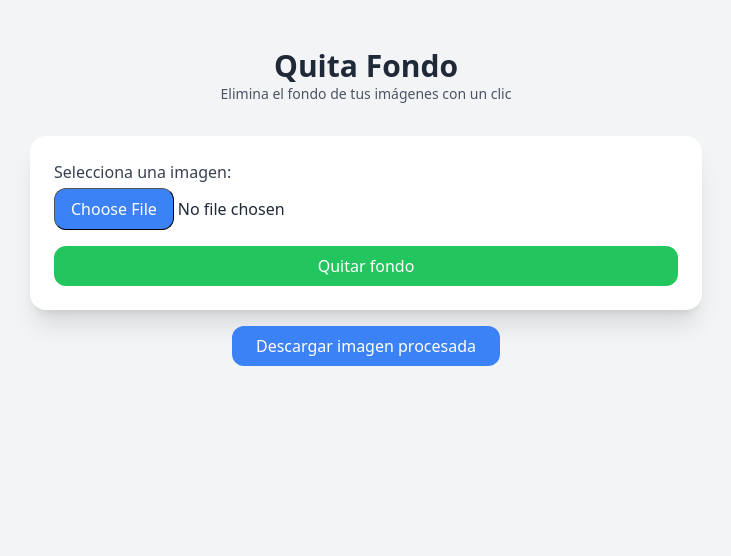
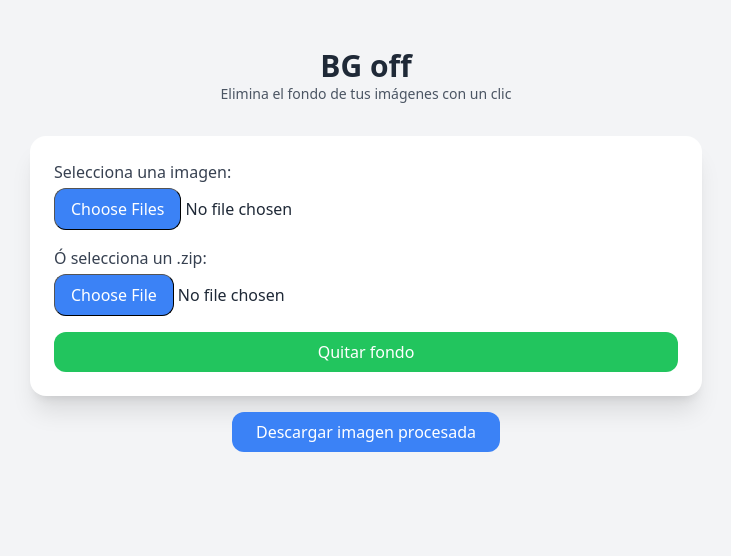
Before and after one commit to Elojandria/bg_off, a Flask app: page / in a window 1280 px wide. Shown: the top 556 px of the page, without its empty margins (274-1005 px from the left). Run offline with Flask 3, Linux system fonts and the light colour scheme; some libraries are stand-ins or nearby versions.

Commit message:
Update index.html

```diff
--- a/templates/index.html
+++ b/templates/index.html
@@ -3,7 +3,7 @@
 <head>
   <meta charset="UTF-8" />
   <meta name="viewport" content="width=device-width, initial-scale=1.0" />
-  <title>Quita Fondo</title>
+  <title>BG off</title>
   <link rel="icon" href="/favicon.ico" />
   <script src="https://cdn.tailwindcss.com"></script>
 </head>
@@ -11,7 +11,7 @@
 
   <!-- Encabezado -->
   <header class="w-full max-w-2xl text-center my-8">
-    <h1 class="text-3xl font-bold">Quita Fondo</h1>
+    <h1 class="text-3xl font-bold">BG off</h1>
     <p class="text-sm text-gray-600">Elimina el fondo de tus imágenes con un clic</p>
   </header>
 
@@ -19,10 +19,16 @@
   <main class="w-full max-w-2xl bg-white shadow-xl rounded-2xl p-6">
     <form id="uploadForm" class="space-y-4">
 
-      <!-- Carga de archivo -->
+      <!-- Carga de archivo de imagen-->
       <label class="block">
         <span class="text-gray-700">Selecciona una imagen:</span>
-        <input  type="file" accept=".jpg,.jpeg,.png,.webp"
+        <input  type="file" accept=".jpg,.jpeg,.png,.webp" multiple
+               class="mt-1 block w-full file:py-2 file:px-4 file:border file:rounded-xl file:bg-blue-500 file:text-white hover:file:bg-blue-600"/>
+      </label>
+      <!-- Carga de archivo de zip -->
+       <label class="block">
+        <span class="text-gray-700">Ó selecciona un .zip:</span>
+        <input  type="file" name="zipfile" accept=".zip"
                class="mt-1 block w-full file:py-2 file:px-4 file:border file:rounded-xl file:bg-blue-500 file:text-white hover:file:bg-blue-600"/>
       </label>
 
```
